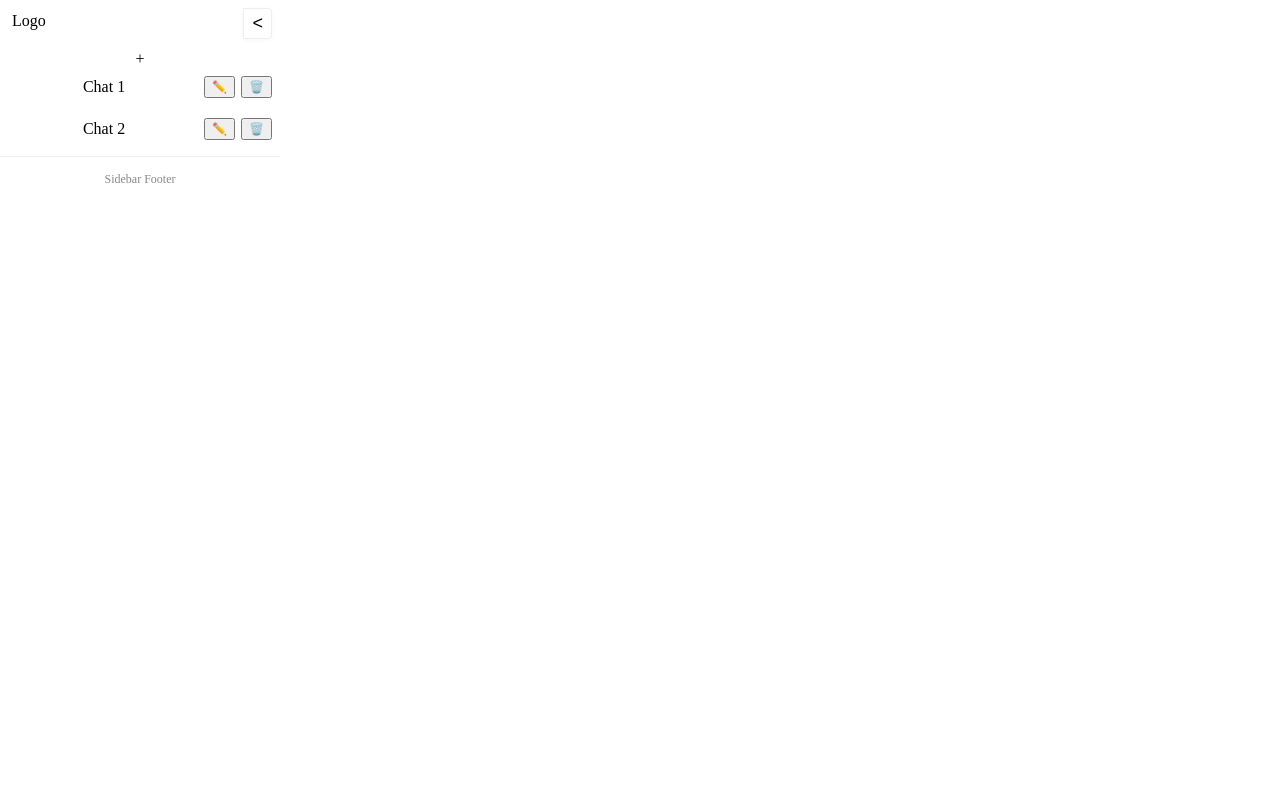
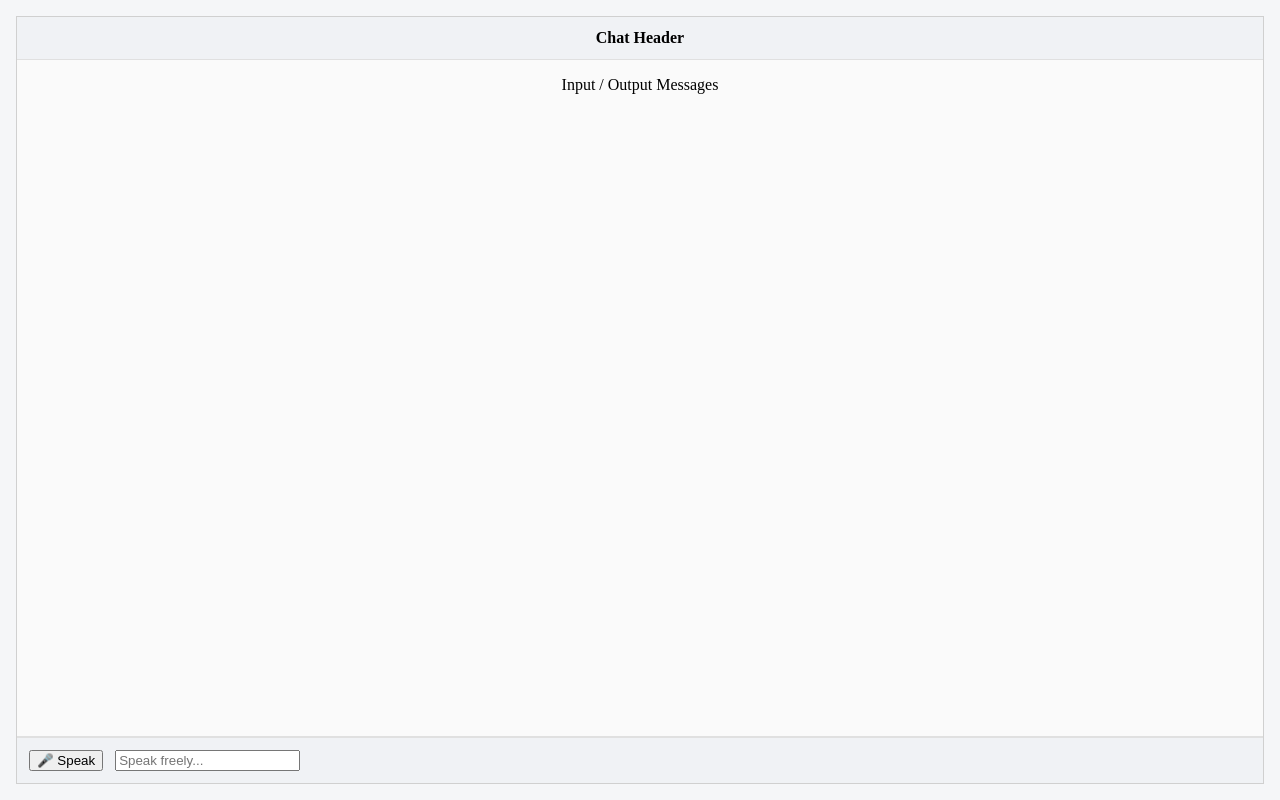
Before and after one commit to upendrakumar-17/messenger, a React (Create React App) app: page / in a window 1280 px wide. Built offline with nearby package versions, Linux system fonts and the light colour scheme; the HTML template or start-up script is replaced by a standard one.

Commit message:
pause handled

```diff
--- a/src/components/Sidebar.css
+++ /dev/null
@@ -1,54 +0,0 @@
-/* Sidebar layout + structure */
-
-
-.sidebar {
-  height: 100vh;
-  display: flex;
-  flex-direction: column;
-  flex-shrink: 0;
-  background: #fafbfc;
-  border-right: 1px solid #eee;
-  box-sizing: border-box;
-  overflow: hidden;
-}
-
-.sidebar-header {
-  padding: 12px;
-  flex-shrink: 0;
-  display: flex;
-  align-items: center;
-  justify-content: space-between;
-}
-
-.sidebar-content {
-  flex: 1;
-  overflow-y: auto;
-  padding: 8px 0;
-}
-
-.sidebar-conversation-list {
-  display: flex;
-  flex-direction: column;
-  gap: 4px;
-}
-
-.sidebar-footer {
-  padding: 12px;
-  flex-shrink: 0;
-  border-top: 1px solid #eee;
-}
-
-.sidebar-toggle-btn {
-  background: #fff;
-  border: 1px solid #eee;
-  border-radius: 0 4px 4px 0;
-  padding: 4px 8px;
-  cursor: pointer;
-  font-size: 18px;
-  box-shadow: 0 1px 4px rgba(0,0,0,0.04);
-}
-
-.sidebar-conversation.selected {
-  font-weight: bold;
-  background: #e0e0e0;
-}
--- a/src/components/Sidebar.jsx
+++ b/src/components/Sidebar.jsx
@@ -1,105 +1,32 @@
-import React, { useState } from 'react';
+import React from 'react';
 import './Sidebar.css';
 
 const Sidebar = () => {
-    const [open, setOpen] = useState(true);
-    const [conversations, setConversations] = useState([
-        { id: 1, name: 'Chat 1' },
-        { id: 2, name: 'Chat 2' },
-    ]);
-    const [selectedId, setSelectedId] = useState(null);
+  return (
+    <div className="sidebar-container">
+        <div className="sidebar-header">
+            <div className="sidebar-logo">
+                B
+            </div>
+            <div className="sidebar-toggle">
+                ☰
+            </div>
+        </div>
+        <div className="sidebar-content">
+            <div className='sidebar-newchat-button'>
+                +
+            </div>
+            <div className='sidebar-chatlist'>
+                <div>1</div>
+                <div>2</div>
+            </div>
 
-    const handleToggle = () => setOpen((prev) => !prev);
+        </div>
+        <div className="sidebar-footer">
 
-    const handleNewChat = () => {
-        const newId = conversations.length ? Math.max(...conversations.map(c => c.id)) + 1 : 1;
-        const newChat = { id: newId, name: `Chat ${newId}` };
-        setConversations([newChat, ...conversations]);
-        setSelectedId(newId);
-    };
+        </div>
+    </div>
+  )
+}
 
-
-    const handleSelect = (id) => setSelectedId(id);
-
-    const handleRename = (id) => {
-        const newName = window.prompt('Enter new chat name:');
-        if (newName && newName.trim()) {
-            setConversations(conversations.map(c => c.id === id ? { ...c, name: newName } : c));
-        }
-    };
-
-    const handleDelete = (id) => {
-        setConversations(conversations.filter(c => c.id !== id));
-        if (selectedId === id) setSelectedId(null);
-    };
-
-    return (
-        <>
-            <aside
-                className="sidebar-root"
-                style={{
-                    width: open ? 280 : 50,
-                    minWidth: open ? 180 : 50,
-                    transition: 'width 0.2s',
-                    overflow: 'hidden',
-                    position: 'relative',
-                }}
-            >
-                <button
-                    className="sidebar-toggle-btn"
-                    onClick={handleToggle}
-                    style={{ position: 'absolute', top: 8, right: 8, zIndex: 1000 }}
-                >
-                    {open ? '<' : '>'}
-                </button>
-                <div className="sidebar-header" style={{ display: open ? undefined : 'none' }}>
-                    <div className='sidebar-logo'>Logo</div>
-                    <div className='sidebar-header-toggle' onClick={handleToggle} style={{ cursor: 'pointer' }}>X</div>
-                </div>
-                <div className="sidebar-content" style={{ display: open ? undefined : 'none' }}>
-                    <div className='sidebar-newchats-btn' onClick={handleNewChat} style={{ cursor: 'pointer' }}>+</div>
-                    <div className="sidebar-conversation-list">
-                        {conversations.map((conv) => (
-                            <div
-                                key={conv.id}
-                                className={
-                                    'sidebar-conversation-item' + (selectedId === conv.id ? ' sidebar-conversation-item-selected' : '')
-                                }
-                                style={{
-                                    display: 'flex',
-                                    alignItems: 'center',
-                                    justifyContent: 'space-between',
-                                    padding: '8px 8px 8px 12px',
-                                    background: selectedId === conv.id ? '#e0e0e0' : 'transparent',
-                                    cursor: 'pointer',
-                                    borderRadius: 4,
-                                    gap: 4,
-                                }}
-                                onClick={() => handleSelect(conv.id)}
-                            >
-                                <span className="sidebar-conversation-name" style={{ flex: 1, overflow: 'hidden', textOverflow: 'ellipsis', whiteSpace: 'nowrap' }}>{conv.name}</span>
-                                <button
-                                    className="sidebar-conversation-rename-btn"
-                                    title="Rename"
-                                    style={{ marginLeft: 4, fontSize: 12, padding: '2px 6px', cursor: 'pointer' }}
-                                    onClick={e => { e.stopPropagation(); handleRename(conv.id); }}
-                                >✏️</button>
-                                <button
-                                    className="sidebar-conversation-delete-btn"
-                                    title="Delete"
-                                    style={{ marginLeft: 2, fontSize: 12, padding: '2px 6px', cursor: 'pointer', color: 'red' }}
-                                    onClick={e => { e.stopPropagation(); handleDelete(conv.id); }}
-                                >🗑️</button>
-                            </div>
-                        ))}
-                    </div>
-                </div>
-                <div className="sidebar-footer" style={{ display: open ? undefined : 'none' }}>
-                    <span className="sidebar-footer-text" style={{ fontSize: 12, color: '#888' }}>Sidebar Footer</span>
-                </div>
-            </aside>
-        </>
-    );
-};
-
-export default Sidebar;
+export default Sidebar
--- a/src/pages/ChatPage.jsx
+++ b/src/pages/ChatPage.jsx
@@ -1,27 +1,133 @@
-import React from 'react'
+import React, { useEffect, useRef, useState } from 'react'
 import './style/ChatPage.css'
-import Sidebar from '../components/Sidebar'
 
 const ChatPage = () => {
+
+  const [isListening, setIsListening] = useState(false)
+  const [interimText, setInterimText] = useState('')
+  const [finalText, setFinalText] = useState('')
+
+  const recognitionRef = useRef(null)
+  const finalTextRef = useRef('')
+  const silenceTimerRef = useRef(null)
+
+  const SILENCE_DELAY = 1500 // 👈 ms (adjustable)
+
+  useEffect(() => {
+    const SpeechRecognition =
+      window.SpeechRecognition || window.webkitSpeechRecognition
+
+    if (!SpeechRecognition) {
+      alert('Speech Recognition not supported')
+      return
+    }
+
+    const recognition = new SpeechRecognition()
+    recognition.lang = 'en-US'
+    recognition.continuous = true          // 🔥 keep listening
+    recognition.interimResults = true
+
+    recognition.onstart = () => {
+      console.log('▶️ recognition started')
+    }
+
+    recognition.onresult = (event) => {
+      clearTimeout(silenceTimerRef.current)
+
+      let interim = ''
+      let final = ''
+
+      for (let i = event.resultIndex; i < event.results.length; i++) {
+        const transcript = event.results[i][0].transcript
+        if (event.results[i].isFinal) {
+          final += transcript
+        } else {
+          interim += transcript
+        }
+      }
+
+      setInterimText(interim)
+
+      if (final) {
+        finalTextRef.current += final
+        setFinalText(finalTextRef.current)
+      }
+
+      // 🔕 start silence countdown
+      silenceTimerRef.current = setTimeout(() => {
+        stopAndSend()
+      }, SILENCE_DELAY)
+    }
+
+    recognition.onerror = (e) => {
+      console.error('Speech error:', e)
+      stopRecognition()
+    }
+
+    recognitionRef.current = recognition
+  }, [])
+
+  const stopRecognition = () => {
+    clearTimeout(silenceTimerRef.current)
+    recognitionRef.current.stop()
+    setIsListening(false)
+  }
+
+  const stopAndSend = () => {
+    console.log('⏳ silence detected — sending')
+
+    stopRecognition()
+
+    if (finalTextRef.current.trim()) {
+      sendMessage(finalTextRef.current)
+    }
+
+    finalTextRef.current = ''
+    setFinalText('')
+    setInterimText('')
+  }
+
+  const startListening = () => {
+    finalTextRef.current = ''
+    setFinalText('')
+    setInterimText('')
+
+    recognitionRef.current.start()
+    setIsListening(true)
+  }
+
+  const sendMessage = (text) => {
+    console.log('📨 SENT:', text)
+  }
+
   return (
     <div className="chatpage">
-
-      <Sidebar />
 
       <main className="chatpage-window">
 
         <header className="chatpage-header">
-          {/* header */}
+          Chat Header
         </header>
 
         <section className="chatpage-body">
 
           <div className="chatpage-messages">
-            {/* messages */}
+            Input / Output Messages
           </div>
 
           <footer className="chatpage-input">
-            {/* input */}
+
+            <button onClick={startListening} disabled={isListening}>
+              {isListening ? '🎙 Listening...' : '🎤 Speak'}
+            </button>
+
+            <input
+              type="text"
+              value={finalText + interimText}
+              placeholder="Speak freely..."
+              readOnly
+            />
+
           </footer>
 
         </section>
--- a/src/pages/style/ChatPage.css
+++ b/src/pages/style/ChatPage.css
@@ -4,3 +4,62 @@
   height: 100vh;
   /* overflow: hidden; */
 }
+/* Page wrapper */
+.chatpage {
+  height: 100vh;
+  width: 100%;
+  background-color: #f5f6f8;
+  display: flex;
+}
+
+/* Main window */
+.chatpage-window {
+  flex: 1;
+  margin: 16px;
+  border: 1px solid #d0d0d0;
+  background-color: #ffffff;
+  display: flex;
+  flex-direction: column;
+}
+
+/* Header */
+.chatpage-header {
+  padding: 12px 16px;
+  border-bottom: 1px solid #e0e0e0;
+  background-color: #f0f2f5;
+  font-weight: 600;
+}
+
+/* Body */
+.chatpage-body {
+  flex: 1;
+  display: flex;
+  flex-direction: column;
+}
+
+/* Messages area */
+.chatpage-messages {
+  flex: 1;
+  padding: 16px;
+  border-bottom: 1px solid #e0e0e0;
+  background-color: #fafafa;
+}
+
+/* Input section */
+.chatpage-input {
+  display: flex;
+  align-items: center;
+  gap: 12px;
+  padding: 12px;
+  background-color: #f0f2f5;
+  border-top: 1px solid #e0e0e0;
+}
+
+/* Individual input blocks */
+.chatpage-input > div {
+  padding: 8px 12px;
+  border: 1px solid #d0d0d0;
+  background-color: #ffffff;
+  border-radius: 4px;
+  font-size: 14px;
+}
```
Also changed, not shown: src/pages/commented.md (added, +26 -0 lines).
